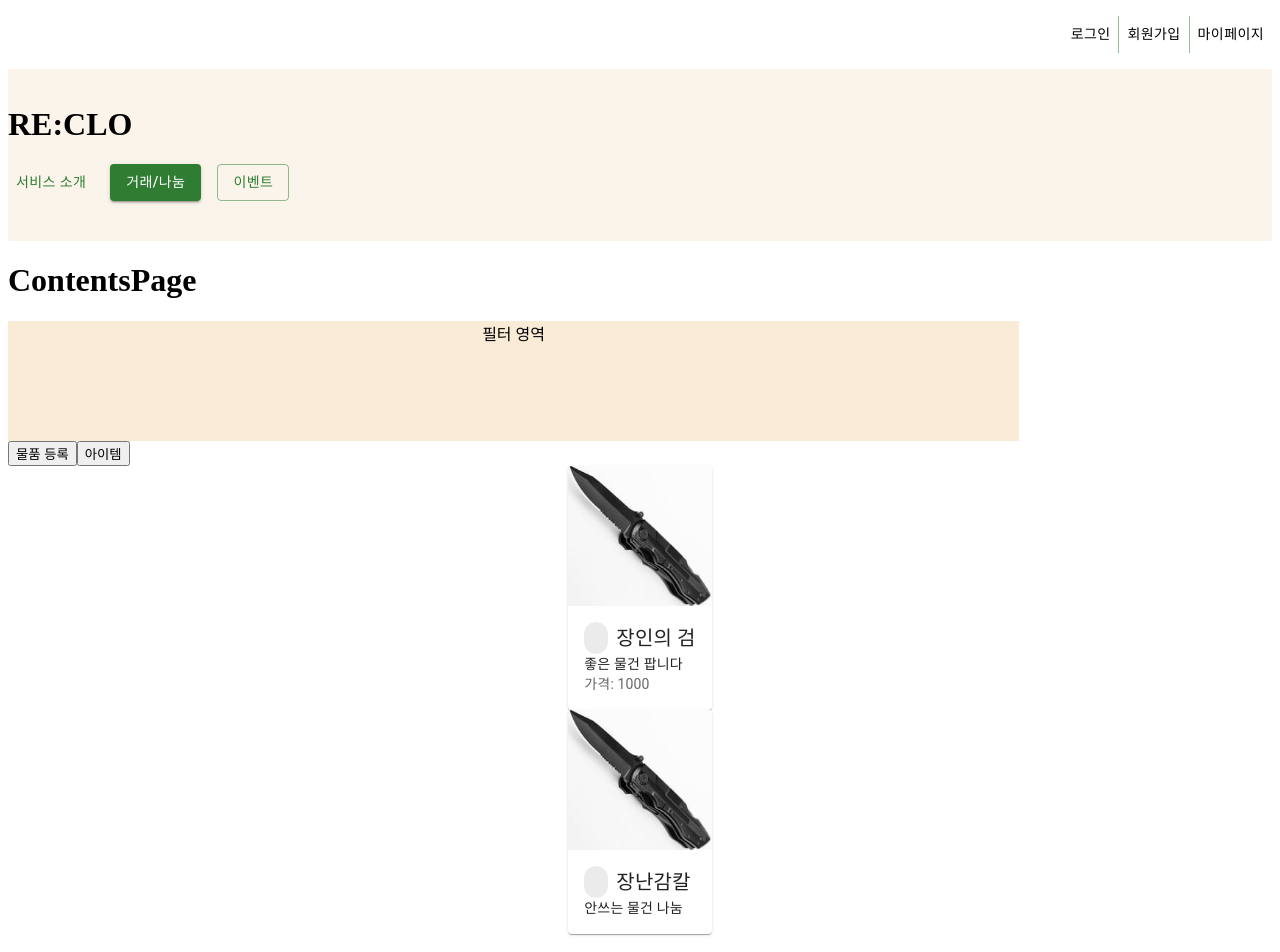
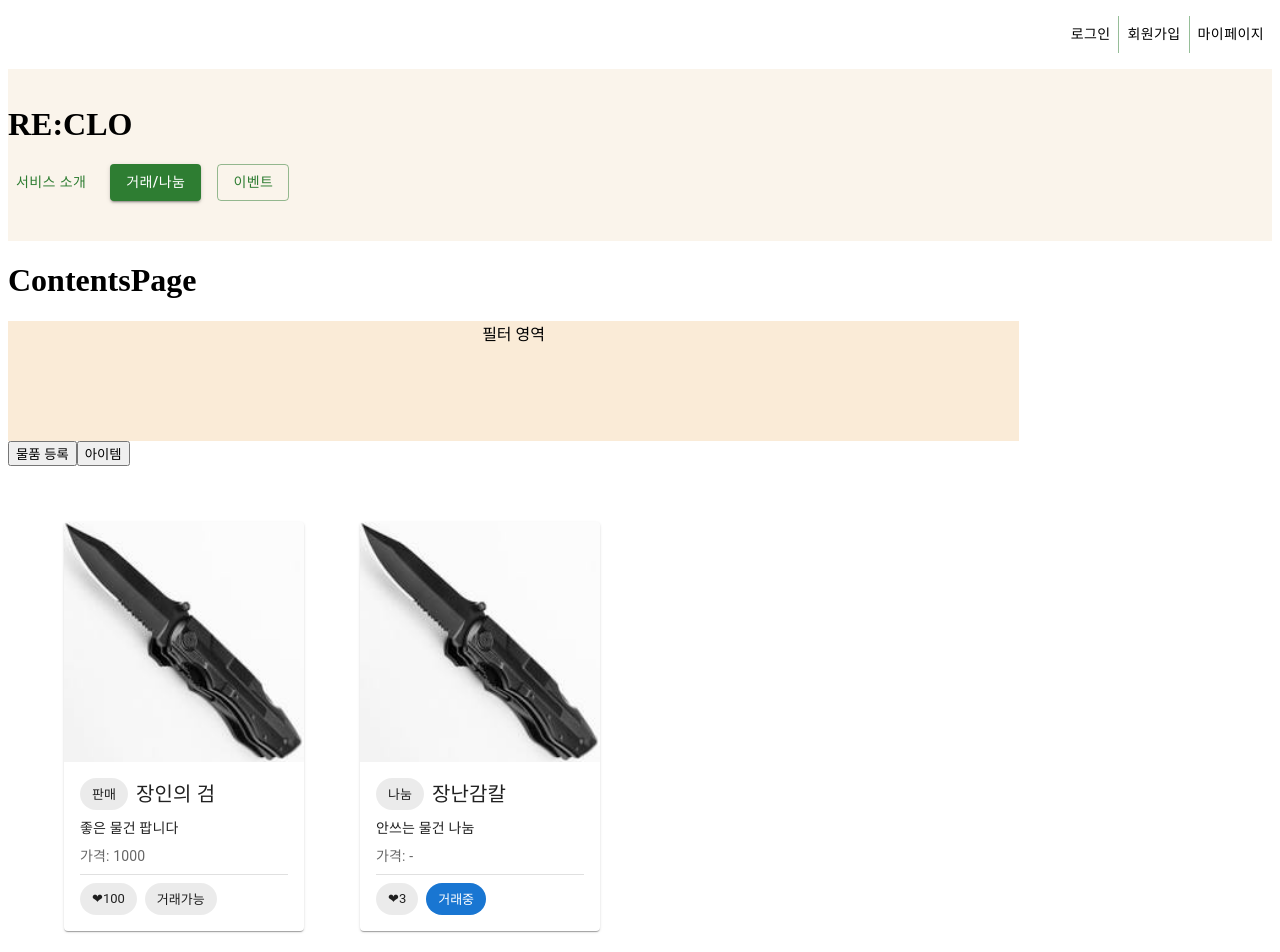
Before and after one commit to Water-punch/Reclo, a React (Vite) app in the folder front/: page /contents in a window 1280 px wide. Shown: the top 952 px of the page. Built offline with nearby package versions, Linux system fonts and the light colour scheme.

Commit message:
merge 준비

```diff
--- a/front/src/App.jsx
+++ b/front/src/App.jsx
@@ -31,11 +31,12 @@ function App() {
 
           <Route path='/contents' element={<ContentsPage />} />
           <Route path='/add' element={<ContentsAddPage />} />
-          <Route path='/detail' element={<ContentsDetailPage />} />
+          <Route path='/detail:id' element={<ContentsDetailPage />} />
           <Route path='/event' element={<EventPage />} />
 
           <Route path='/chatlist' element={<ChatListPage />} />
           <Route path='/chatting' element={<ChattingRoomPage />} />
+          {/* <Route path='*' element={<NotFound />} /> */}
         </Routes>
       </Router>
     </QueryClientProvider>
--- a/front/src/components/features/Items/ContentsCard.jsx
+++ b/front/src/components/features/Items/ContentsCard.jsx
@@ -1,34 +1,38 @@
 import { useNavigate } from "react-router-dom"
-import { Box, Card, CardActionArea, CardContent, CardMedia, Chip, Grid, Stack, Typography} from '@mui/material'
+import { Divider, Card, CardActionArea, CardContent, CardMedia, Chip, Grid, Stack, Typography} from '@mui/material'
 
 const ContentsCard = ({item}) => {
   const navigate = useNavigate()
 
   return (
-    <Card sx={{ maxWidth: 200 }}>
+    <Card sx={{ width: '30vh' }}>
       <CardActionArea onClick={() => navigate(`/detail/${item.itemId}`, { state : {item} }) }>
         <CardMedia
           component="img"
-          height="140"
+          height="50%"
           src="/맥가이버칼.jpg" //이미지 경로는 public 기준, {imgUrl}로 서버에서 받은 이미지 url을 넣을 수 있음.
           alt="맥가이버칼"
         />
         <CardContent>
-          <Stack direction='row' spacing={1}>
-            <Chip label={item.share}/>
+          <Stack direction='row' spacing={1} mb={1}>
+            <Chip label={item.share ? '나눔' : '판매'}/>
             <Typography gutterBottom variant="h6" component="div">
               {item.name}
             </Typography>
           </Stack>
-          <Typography variant="body2">
+          <Typography variant="body2" mb={1}>
             {item.title}
           </Typography>
-          {!item.share && (<Typography variant="body2" color="text.secondary">
+          {!item.share && (<Typography variant="body2" color="text.secondary" mb={1}>
             가격: {item.price}
           </Typography>)}
-          <Stack direction='row' spacing={1} >
-            <chip label={'❤' + item.like}/>
-            {item.tradeState === '거래가능' ? (<chip label={item.tradeState}/>) : item.tradeState === '거래중' ? (<chip label={item.tradeState} color='primary'/>) : (<chip label={item.tradeState} color='success'/>)}
+          {item.share && (<Typography variant="body2" color="text.secondary" mb={1}>
+            가격: -
+          </Typography>)}
+          <Divider />
+          <Stack direction='row' spacing={1} mt={1} >
+            <Chip label={'❤' + item.like}/>
+            {item.tradeState === '거래가능' ? (<Chip label={item.tradeState}/>) : item.tradeState === '거래중' ? (<Chip label={item.tradeState} color='primary'/>) : (<Chip label={item.tradeState} color='success'/>)}
           </Stack>
         </CardContent>
       </CardActionArea>
--- a/front/src/components/pages/Items/ContentsDetailPage.jsx
+++ b/front/src/components/pages/Items/ContentsDetailPage.jsx
@@ -1,4 +1,6 @@
 import { useLocation } from "react-router-dom"
+import FilterBar from "../../features/Items/FilterBar"
+import { Box, CardMedia, Grid, ImageList, ImageListItem } from '@mui/material'
 
 
 
@@ -7,12 +9,32 @@ const ContentsDetailPage = () => {
     state: { item : { itemId, name, title, price, content, like, share, tradeState, categorySave, tag } }
   } = useLocation
 
+    return (
+      <>
+        <Box sx={{
+          boxShadow: 2,
+          borderRadius: 2,
+          display: 'flex',
+          justifyContent: 'center',
+          width: '80%'
+        }}>
+          <Grid container spacing={2} mx={5} my={5}>
+            <Grid item xs={12} sm={8} md={6} lg={5}>
+              <Card>
+                <CardMedia
+                  component="img"
+                  height="50%"
+                  src="/맥가이버칼.jpg" //이미지 경로는 public 기준, {imgUrl}로 서버에서 받은 이미지 url을 넣을 수 있음.
+                  alt="맥가이버칼"
+                />
+              </Card>
+            </Grid>
+            <Grid item xs={12} sm={8} md={6} lg={5}>
 
-
-    return (
-        <>
-          <h1>ContentsDetailPage</h1>
-        </>
+            </Grid>
+          </Grid>
+        </Box>
+      </>
     )
 }
 
--- a/front/src/components/pages/Items/ContentsPage.jsx
+++ b/front/src/components/pages/Items/ContentsPage.jsx
@@ -47,13 +47,15 @@ const ContentsPage = () => {
           display: 'flex',
           justifyContent: 'center'
         }}>
-          <Grid item xs={3}>
+          <Grid container spacing={2} mx={5} my={5}>
             {items.map((item) => ( // 테스트용임
-              <ContentsCard
-                mt={2}
-                key={item.itemId}
-                item={item}
-              />
+              <Grid item xs={12} sm={6} md={4} lg={3}>
+                <ContentsCard
+                  mt={2}
+                  key={item.itemId}
+                  item={item}
+                />
+              </Grid>
             ))}
           </Grid>
         </Box>
```
